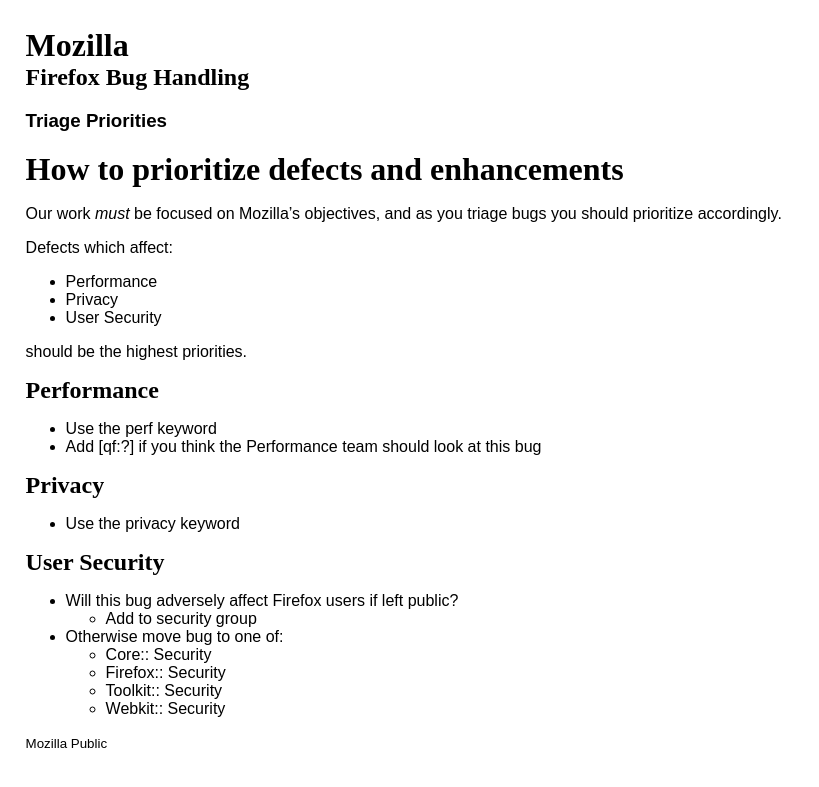
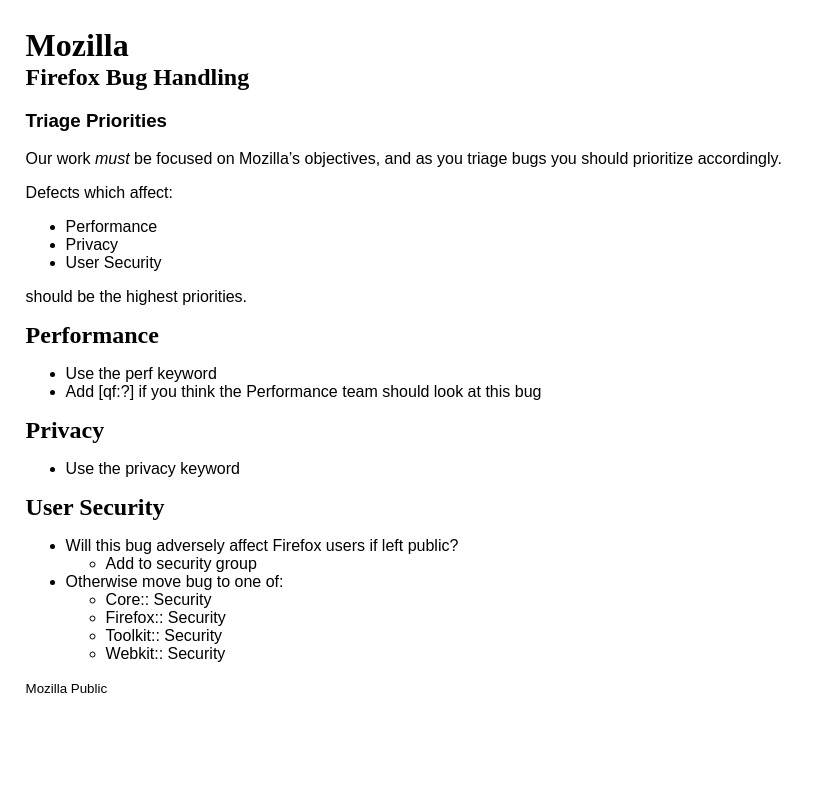
Before and after one commit to mozilla/bug-handling, a Jekyll site: the page built from _policies/triage-priorities.md, in a window 1280 px wide. Shown: the top 787 px of the page, without its empty margins (0-819 px from the left). Built offline with Jekyll 4.4.1, drawn with Linux system fonts in a browser that asks for light colours; some web fonts are replaced; some of the changed lines change nothing that is shown.

Commit message:
Update triage-priorities.md

```diff
--- a/_policies/triage-priorities.md
+++ b/_policies/triage-priorities.md
@@ -1,9 +1,8 @@
 ---
 layout: default
 title: Triage Priorities
+description: How to prioritize defects and enhancements
 ---
-
-# How to prioritize defects and enhancements
 
 Our work *must* be focused on Mozilla's objectives, and as you triage bugs you should prioritize accordingly.
 
```
